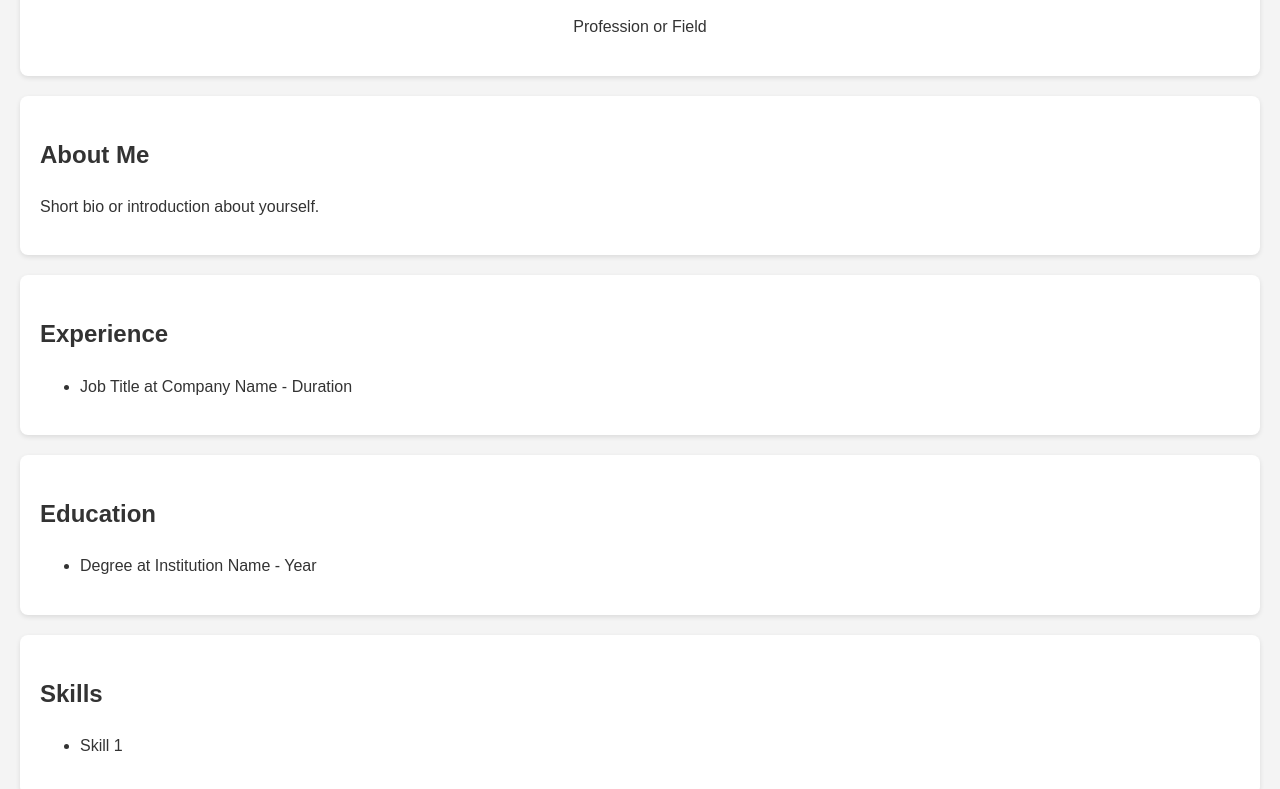
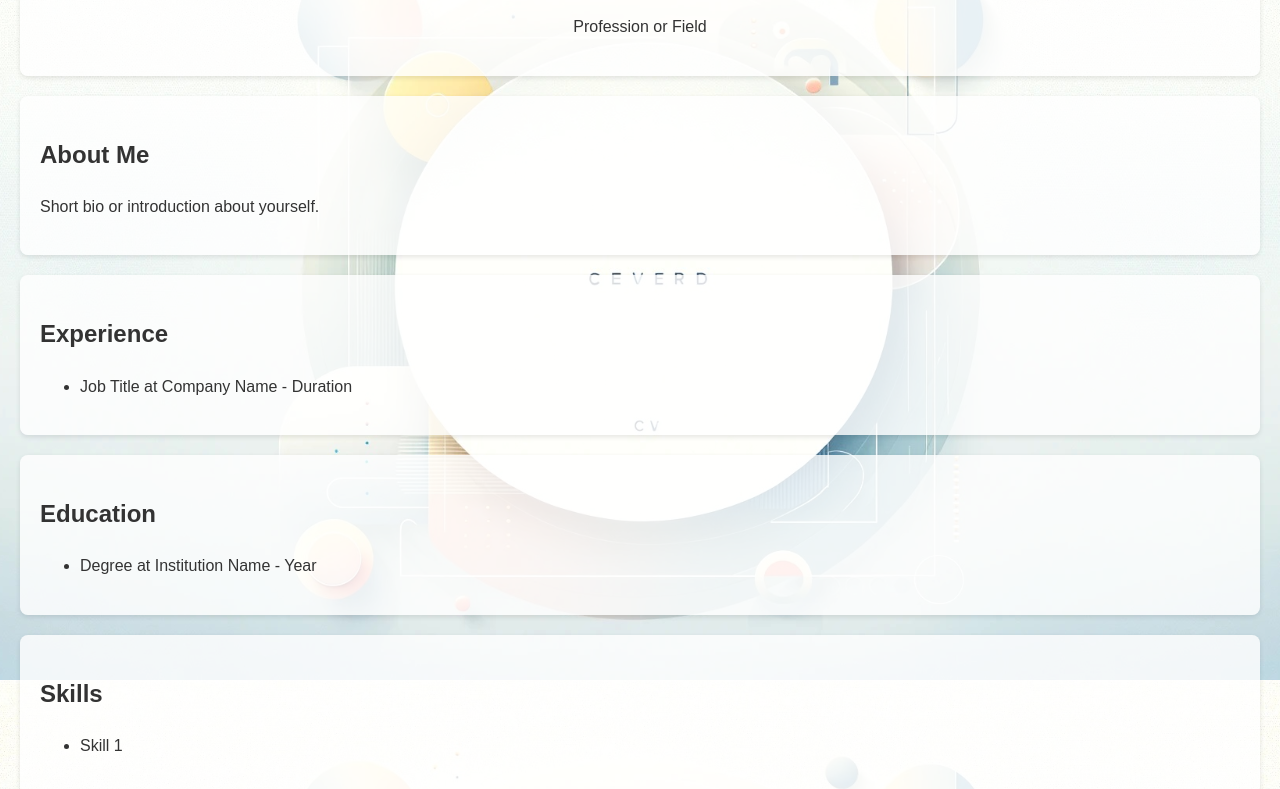
Before and after one commit to GlockPL/GlockPL.github.io, a plain HTML site: page index.html in a window 1280 px wide. Shown: the part 120-909 px from the top of the page. Drawn offline with Linux system fonts and the light colour scheme.

Commit message:
Background change

```diff
--- a/styles.css
+++ b/styles.css
@@ -3,14 +3,15 @@ body {
     line-height: 1.6;
     margin: 0;
     padding: 0;
-    background: #f4f4f4;
+    background: url('light_bg.jpg') no-repeat center center fixed; /* Add your own image URL */
+    background-size: cover;
     color: #333;
 }
 
 header, section, footer {
     margin: 20px;
     padding: 20px;
-    background: white;
+    background: rgba(255, 255, 255, 0.8); /* Semi-transparent white for readability */
     border-radius: 8px;
     box-shadow: 0 2px 5px rgba(0,0,0,0.1);
 }
```
Also changed, not shown: light_bg.jpg (added).
